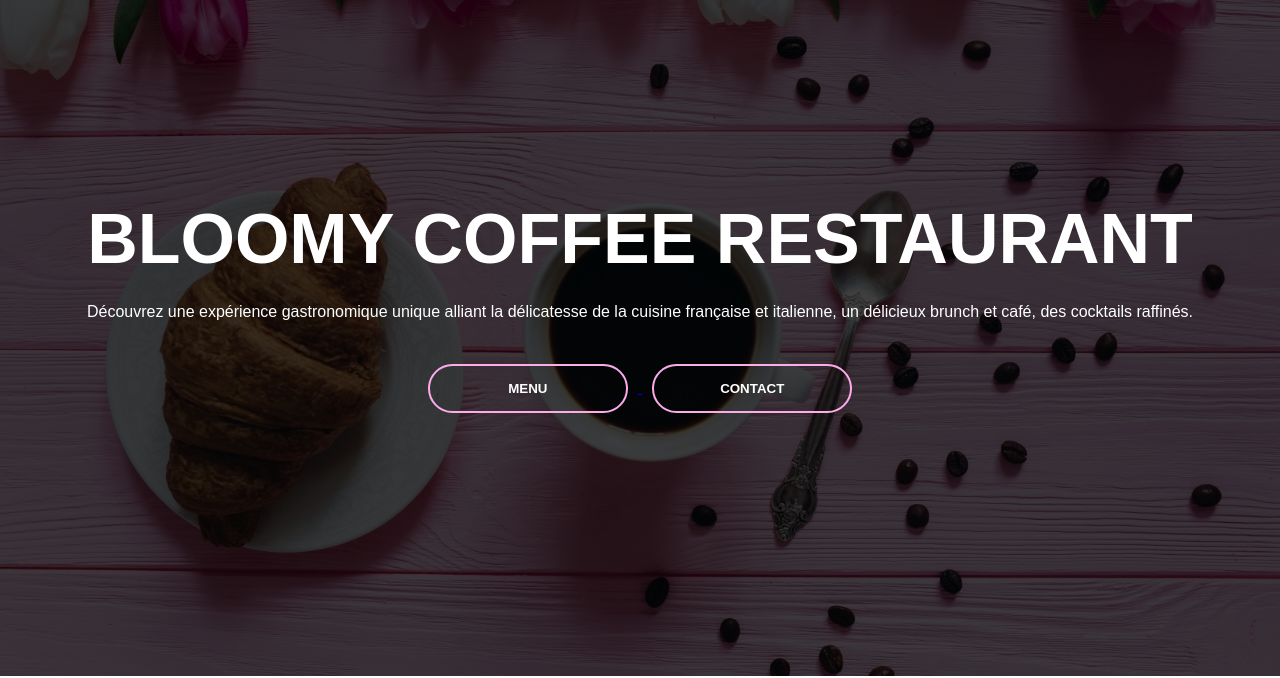
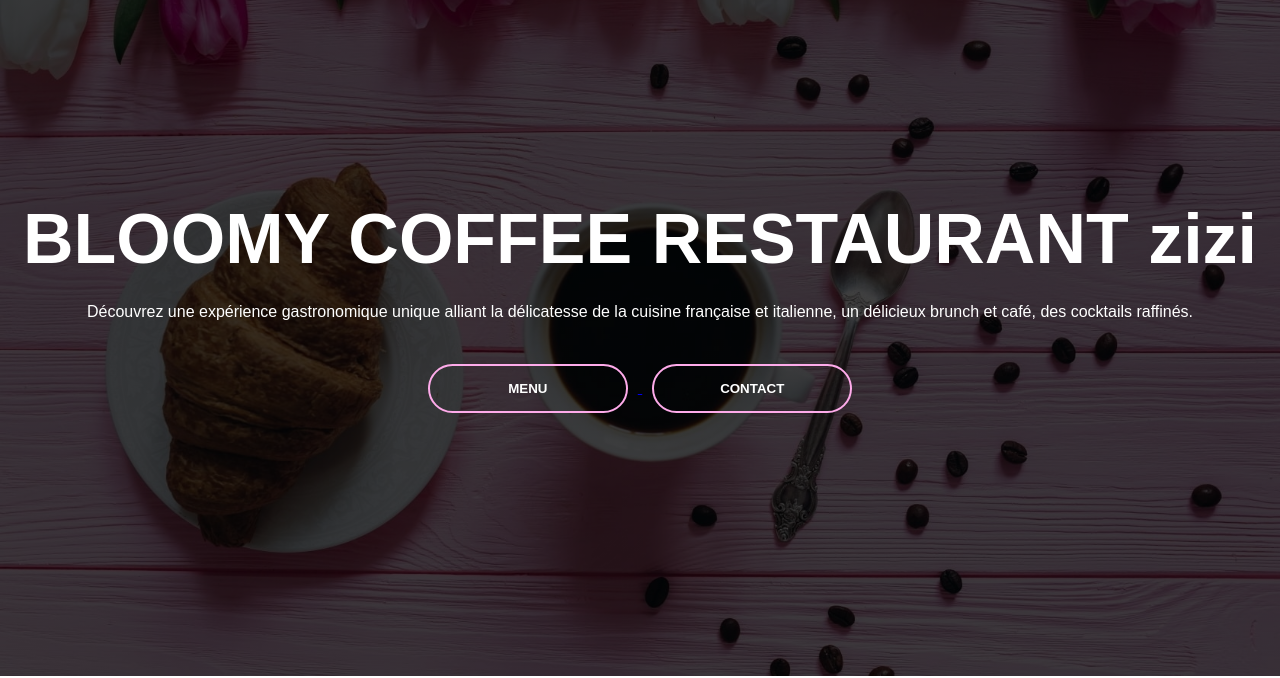
Before and after one commit to Yuzori/Bloomy-Coffee-Restaurant, a plain HTML site: page index.html in a window 1280 px wide. Shown: the part 124-802 px from the top of the page. Drawn offline with nearby package versions, Linux system fonts and the light colour scheme; files whose address does not match are found by name; a web font is replaced by a local one.

Commit message:
Update index.html

```diff
--- a/index.html
+++ b/index.html
@@ -33,7 +33,7 @@
         </div>
 
         <div class="content">
-            <h1>BLOOMY COFFEE RESTAURANT</h1>
+            <h1>BLOOMY COFFEE RESTAURANT zizi</h1>
             <p>Découvrez une expérience gastronomique unique alliant la délicatesse de la cuisine française et italienne, un délicieux brunch et café, des cocktails raffinés.</p>
             <div>
 
```
